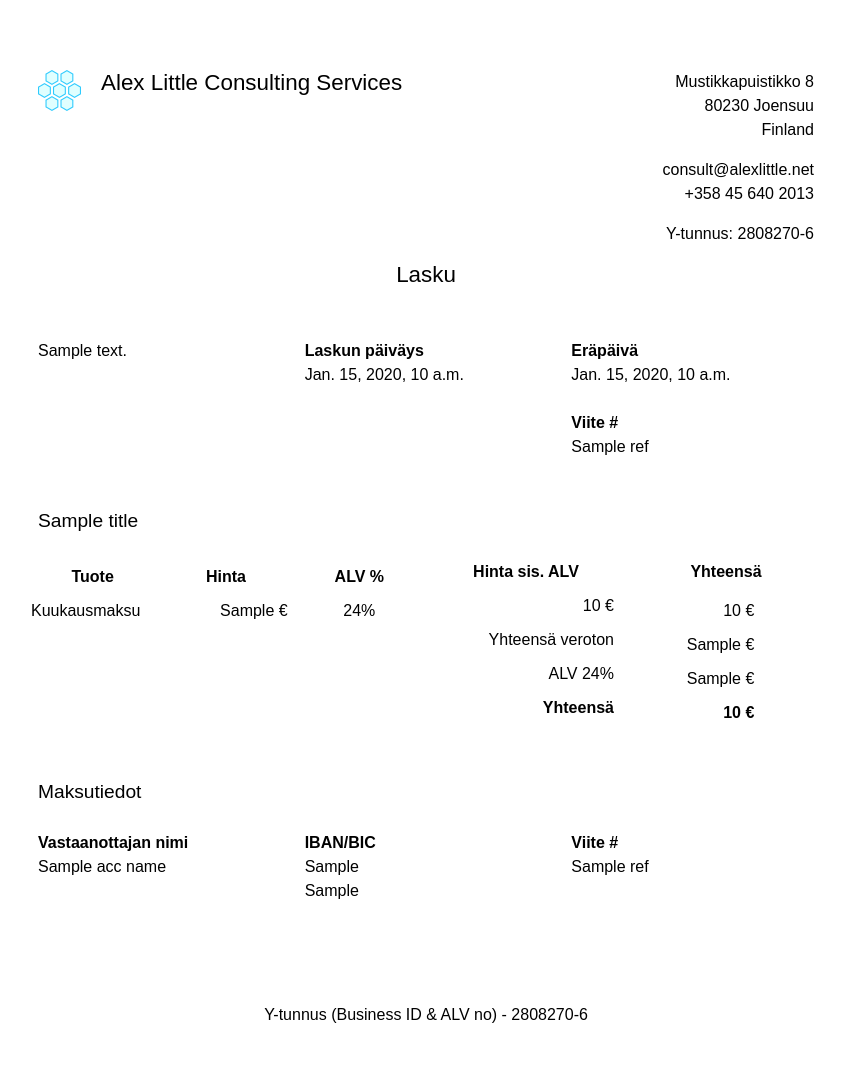
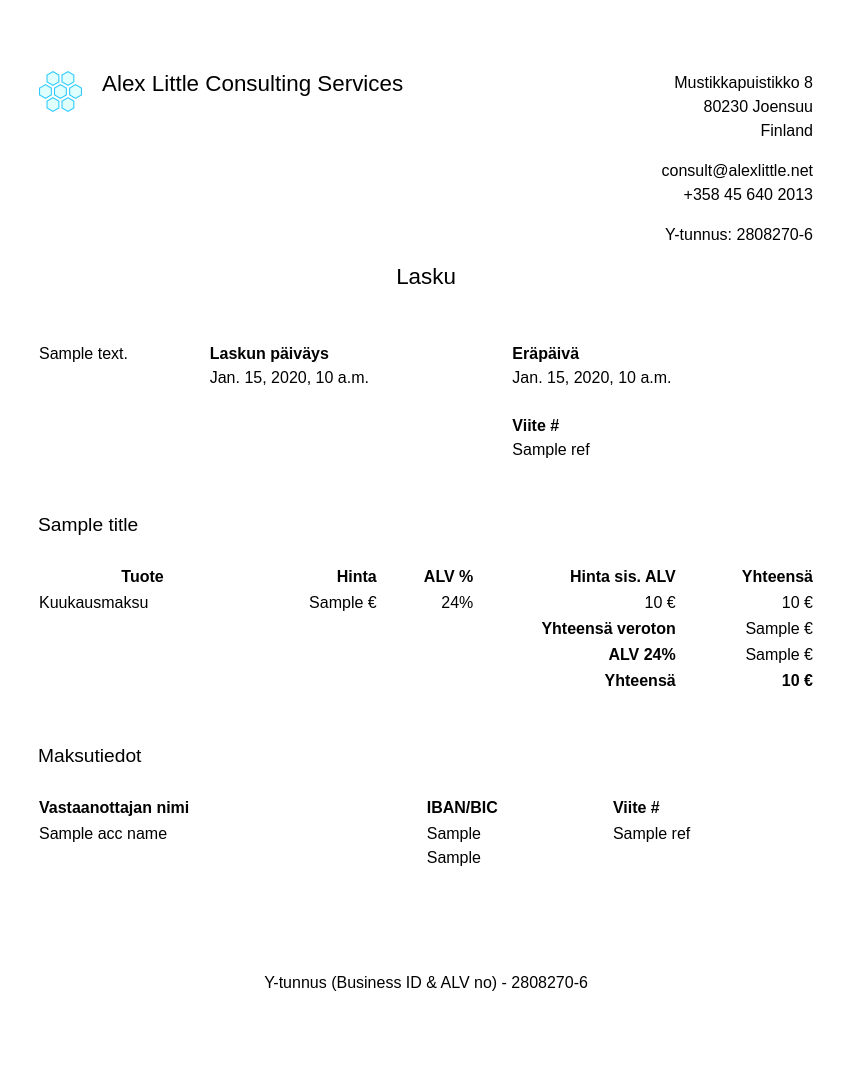
Before and after one commit to alexlittle/django-money, a Django app: template money/templates/money/kollektiivi_invoice.html in a window 1280 px wide. Shown: the whole page, without its empty margins (214-1059 px from the left). After the commit the page ends 991 px from the top, so only its background shows below. Run offline with Django 3.2, Linux system fonts and the light colour scheme; the template is opened without the code that fills it: most values are stand-ins (such as "Sample title", 1, 10 or a date in 2020); some libraries are stand-ins or nearby versions.

Commit message:
fix invoice

```diff
--- a/money/templates/money/kollektiivi_invoice.html
+++ b/money/templates/money/kollektiivi_invoice.html
@@ -39,16 +39,54 @@
         .col-2 {
             padding:5px;
         }
+        td.invoice-align-top {
+    vertical-align: top;
+}
+td.invoice-table-header-right {
+    text-align: right;
+    font-weight:bold;
+}
+td.invoice-table-header-left {
+    text-align: left;
+    font-weight: bold;
+}
+td.invoice-align-right {
+    text-align: right;
+}
+td.invoice-table-header {
+    text-align: center;
+    font-weight:bold;
+}
+
+th.number, td.number {
+	text-align:right;
+}
+
+td.total {
+	font-weight:bold;
+}
+
+.table>tbody>tr>td.sum-column {
+	border-top: 2px solid;
+}
+
+.table>tbody>tr>td.head-column {
+	border-bottom: 2px solid;
+}
+
+th.negative, td.negative {
+	color:#ff0000;
+}
     </style>
 </head>
 <body>
 <div class="container">
-    <div class="row">
-      <div class="col-8">
+    <table width="100%">
+        <tr>
+            <td width="60%" class="invoice-align-top">
                <img src="{% static 'money/7hex.svg.png' %}" style="float:left; margin-right:20px"> <h1>Alex Little Consulting Services</h1>
-
-      </div>
-      <div class="col right">
+            </td>
+            <td width="40%" align="right">
                    <p>Mustikkapuistikko 8<br/>
             80230 Joensuu<br/>
             Finland</p>
@@ -58,84 +96,84 @@
             +358 45 640 2013</p>
 
           <p>Y-tunnus: 2808270-6</p>
+            </td>
 
-      </div>
-    </div>
-
+        </tr>
+    </table>
 
 <h1 style="text-align:center; margin-bottom:50px;">Lasku</h1>
-<div class="row">
-    <div class="col-4">
+<table width="100%">
+    <tr>
+        <td class="invoice-align-top">
             {{ invoice_info.description|safe }}
-    </div>
-    <div class="col-4">
+        </td>
+        <td class="invoice-align-top">
             <strong>Laskun päiväys</strong><br/>
             {{ invoice_date }}
-    </div>
-    <div class="col-4">
+        </td>
+        <td class="invoice-align-top">
             <strong>Eräpäivä</strong><br/>
             {{ due_date }}<br/>
             <br/>
             <strong>Viite #</strong><br/>
             {{ ref }}
-    </div>
-</div>
+        </td>
+    </tr>
+
+</table>
+
+
 
 <h2>{{ title }}</h2>
+    <table width="100%">
+    <tr>
+        <td class="invoice-table-header">Tuote</td>
+        <td class="invoice-table-header-right">Hinta</td>
+        <td class="invoice-table-header-right">ALV %</td>
+        <td class="invoice-table-header-right">Hinta sis. ALV</td>
+        <td class="invoice-table-header-right">Yhteensä</td>
+    </tr>
 
-<div class="row">
-    <div class="col-2 th centre">Tuote</div>
-    <div class="col-2 th centre">Hinta</div>
-    <div class="col-2 th centre">ALV %</div>
-    <div class="col-3 th centre">Hinta sis. ALV</div>
-    <div class="col-3 th centre">Yhteensä</div>
-</div>
+    <tr>
+        <td class="">Kuukausmaksu</td>
+        <td class="invoice-align-right">{{ invoice_info.debit_ex_alv }} &euro;</td>
+        <td class="invoice-align-right">24%</td>
+        <td class="invoice-align-right">{{ invoice_info.debit_total }} &euro;</td>
+        <td class="invoice-align-right">{{ invoice_info.debit_total }} &euro;</td>
+    </tr>
 
-<div class="row">
-    <div class="col-2">Kuukausmaksu</div>
-    <div class="col-2 right">{{ invoice_info.debit_ex_alv }} &euro;</div>
-    <div class="col-2 centre">24%</div>
-    <div class="col-3 right">{{ invoice_info.debit_total }} &euro;</div>
-    <div class="col-2 right">{{ invoice_info.debit_total }} &euro;</div>
-</div>
+    <tr>
+        <td colspan="4" class="invoice-table-header-right">Yhteensä veroton</td>
+        <td class="invoice-align-right">{{ invoice_info.debit_ex_alv }} &euro;</td>
+    </tr>
 
-<div class="row">
-    <div class="col-2"></div>
-    <div class="col-2"></div>
-    <div class="col-2"></div>
-    <div class="col-3 right">Yhteensä veroton</div>
-    <div class="col-2 right">{{ invoice_info.debit_ex_alv }} &euro;</div>
-</div>
+    <tr>
+        <td colspan="4" class="invoice-table-header-right">ALV 24%</td>
+        <td class="invoice-align-right">{{ invoice_info.debit_alv  }} &euro;</td>
+    </tr>
 
-<div class="row">
-    <div class="col-2"></div>
-    <div class="col-2"></div>
-    <div class="col-2"></div>
-    <div class="col-3 right">ALV 24%</div>
-    <div class="col-2 right">{{ invoice_info.debit_alv }} &euro;</div>
-</div>
-
-<div class="row">
-    <div class="col-2"></div>
-    <div class="col-2"></div>
-    <div class="col-2"></div>
-    <div class="col-3 right th">Yhteensä</div>
-    <div class="col-2 right th">{{ invoice_info.debit_total }} &euro;</div>
-</div>
+    <tr>
+        <td colspan="4" class="invoice-table-header-right">Yhteensä</td>
+        <td class="invoice-table-header-right">{{  invoice_info.debit_total }} &euro;</td>
+    </tr>
+</table>
 
 
 <h2>Maksutiedot</h2>
 
-<div class="row">
-    <div class="col-4 th">Vastaanottajan nimi</div>
-    <div class="col-4 th">IBAN/BIC</div>
-    <div class="col-4 th">Viite #</div>
-</div>
-<div class="row">
-    <div class="col-4">{{ acc_name }}</div>
-    <div class="col-4">{{ acc_iban }}<br/>{{ acc_bic }}</div>
-    <div class="col-4">{{ ref }}</div>
-</div>
+<table width="100%">
+    <tr>
+        <td class="invoice-table-header-left">Vastaanottajan nimi</td>
+        <td class="invoice-table-header-left">IBAN/BIC</td>
+        <td class="invoice-table-header-left">Viite #</td>
+    </tr>
+    <tr >
+        <td class="invoice-align-top">{{ acc_name }}</td>
+        <td class="invoice-align-top">{{ acc_iban }}<br/>{{ acc_bic }}</td>
+        <td class="invoice-align-top">{{ ref }}</td>
+    </tr>
+</table>
+
 
     <div style="text-align:center; margin-top:100px;">
         Y-tunnus (Business ID & ALV no) - 2808270-6
```
Lines whose indentation alone changed are shown as unchanged.
